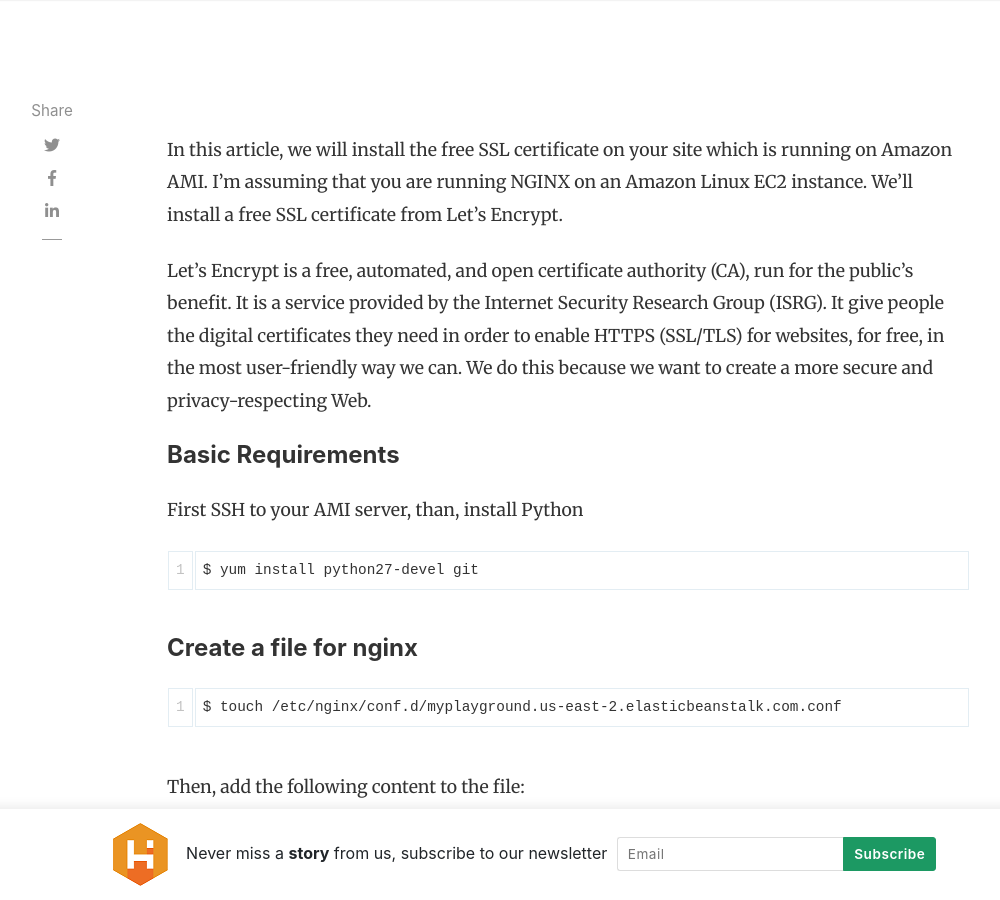
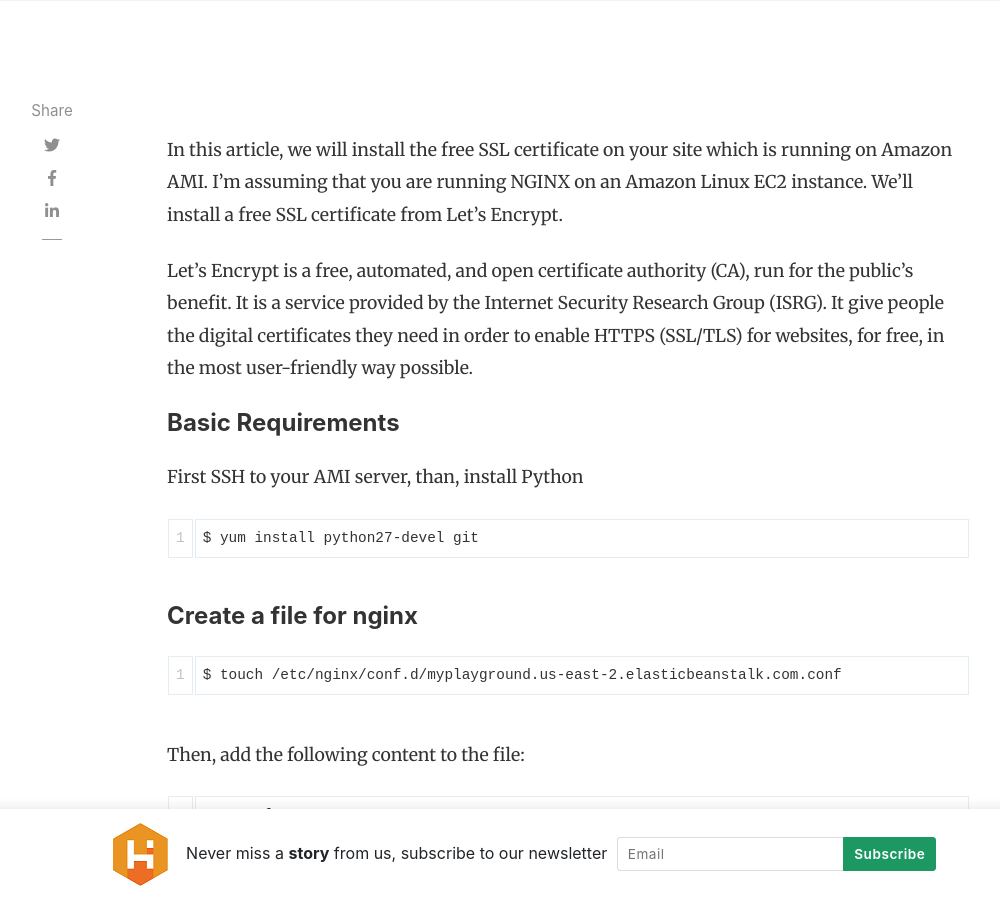
Before and after one commit to taljmars/dronedoc.io, a Jekyll site: the page built from _posts/2019-11-01-generate-certificate-aws.md, in a window 1280 px wide and 900 px high, scrolled down 1053 px. Shown: the whole window, without its empty margins (118-1118 px from the left). Built offline with Jekyll 4.4.1, drawn with Linux system fonts in a browser that asks for light colours; nearby versions of some CDN libraries; comment, search, counter and statistics services are not loaded.

Commit message:
Update 2019-11-01-generate-certificate-aws.md

```diff
--- a/_posts/2019-11-01-generate-certificate-aws.md
+++ b/_posts/2019-11-01-generate-certificate-aws.md
@@ -14,7 +14,7 @@ rating: 4.5
 In this article, we will install the free SSL certificate on your site which is running on Amazon AMI.
 I’m assuming that you are running NGINX on an Amazon Linux EC2 instance. We’ll install a free SSL certificate from Let’s Encrypt.
 
-Let’s Encrypt is a free, automated, and open certificate authority (CA), run for the public’s benefit. It is a service provided by the Internet Security Research Group (ISRG). It give people the digital certificates they need in order to enable HTTPS (SSL/TLS) for websites, for free, in the most user-friendly way we can. We do this because we want to create a more secure and privacy-respecting Web.
+Let’s Encrypt is a free, automated, and open certificate authority (CA), run for the public’s benefit. It is a service provided by the Internet Security Research Group (ISRG). It give people the digital certificates they need in order to enable HTTPS (SSL/TLS) for websites, for free, in the most user-friendly way possible.
 
 #### Basic Requirements
 First SSH to your AMI server, than, install Python
```
